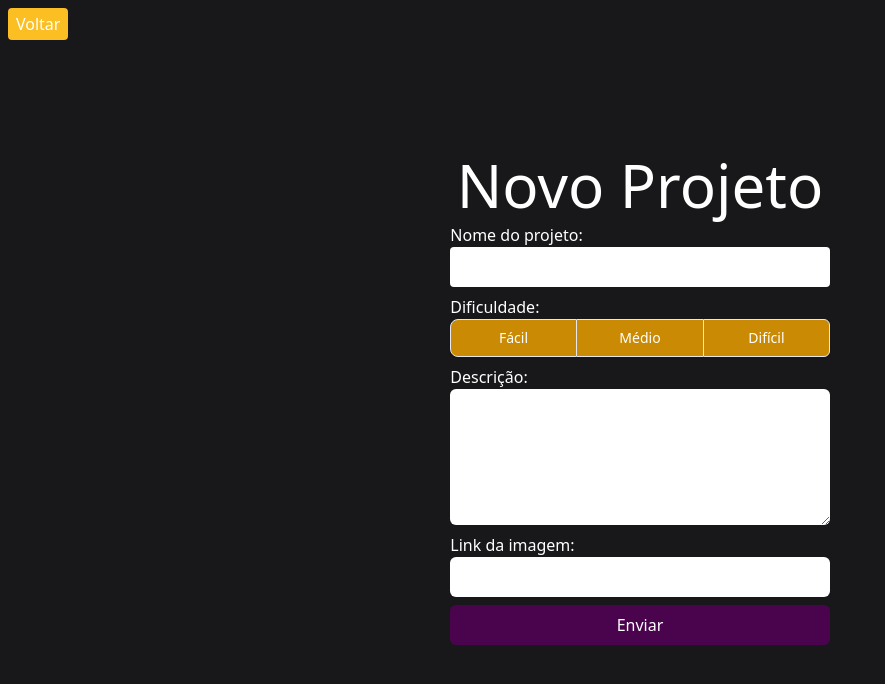
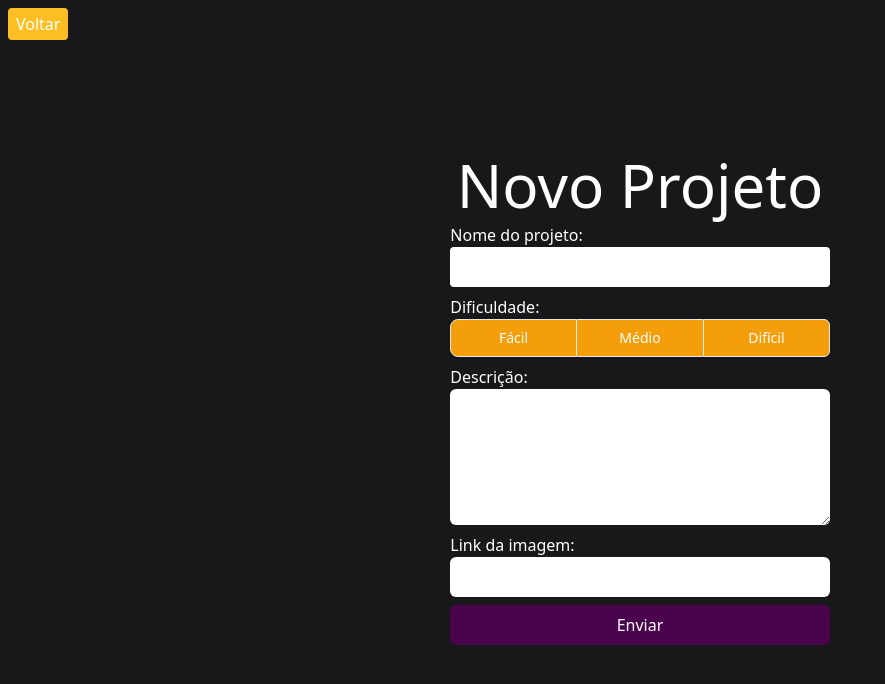
Before and after one commit to Lucassimaog6/PIT, a React (Vite) app in the folder FrontEnd/: page /project/new in a window 1280 px wide. Shown: the top 684 px of the page, without its empty margins (0-885 px from the left). Built offline with nearby package versions, Linux system fonts and the light colour scheme.

Commit message:
Update index.jsx

```diff
--- a/FrontEnd/src/Pages/Project/index.jsx
+++ b/FrontEnd/src/Pages/Project/index.jsx
@@ -75,17 +75,17 @@ export default function Project() {
 					<div className="inline-flex rounded-md shadow-sm">
 						<button type="button"
 								onClick={() => setDificulty("1")}
-								className={`${dificulty === "1" ? 'bg-amber-400' : ''} px-4 py-2 w-1/3 text-sm font-medium text-white border border-gray-200 rounded-l-lg bg-yellow-600`}>
+								className={`${dificulty === "1" ? 'bg-amber-400' : ''} px-4 py-2 w-1/3 text-sm font-medium text-white border border-gray-200 rounded-l-lg bg-amber-500`}>
 							Fácil
 						</button>
 						<button type="button"
 								onClick={() => setDificulty("2")}
-								className={`${dificulty === "2" ? 'bg-amber-400' : ''} px-4 py-2 w-1/3 text-sm font-medium text-white border-t border-b border-gray-200 bg-yellow-600`}>
+								className={`${dificulty === "2" ? 'bg-amber-400' : ''} px-4 py-2 w-1/3 text-sm font-medium text-white border-t border-b border-gray-200 bg-amber-500`}>
 							Médio
 						</button>
 						<button type="button"
 								onClick={() => setDificulty("3")}
-								className={`${dificulty === "3" ? 'bg-amber-400' : ''} px-4 py-2 w-1/3 text-sm font-medium text-white border border-gray-200 rounded-r-md bg-yellow-600`}>
+								className={`${dificulty === "3" ? 'bg-amber-400' : ''} px-4 py-2 w-1/3 text-sm font-medium text-white border border-gray-200 rounded-r-md bg-amber-500`}>
 							Difícil
 						</button>
 					</div>
```
